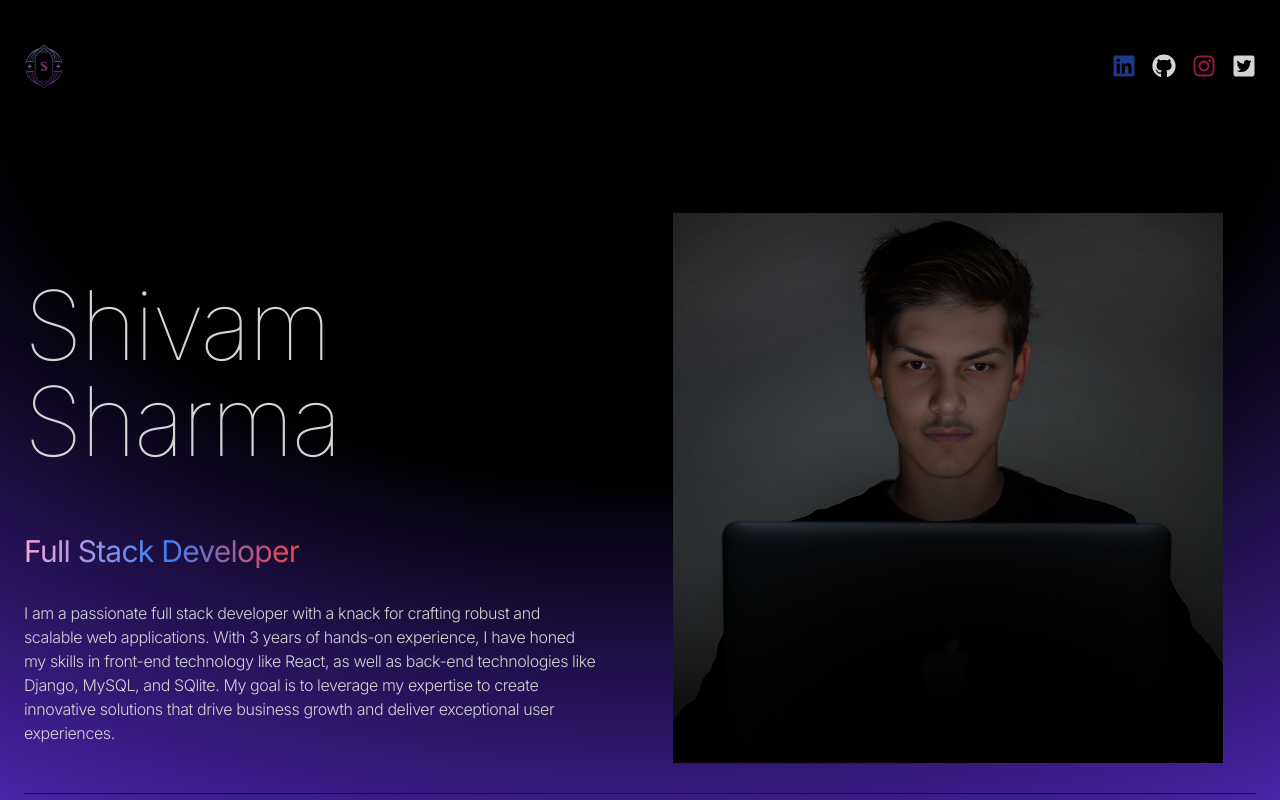
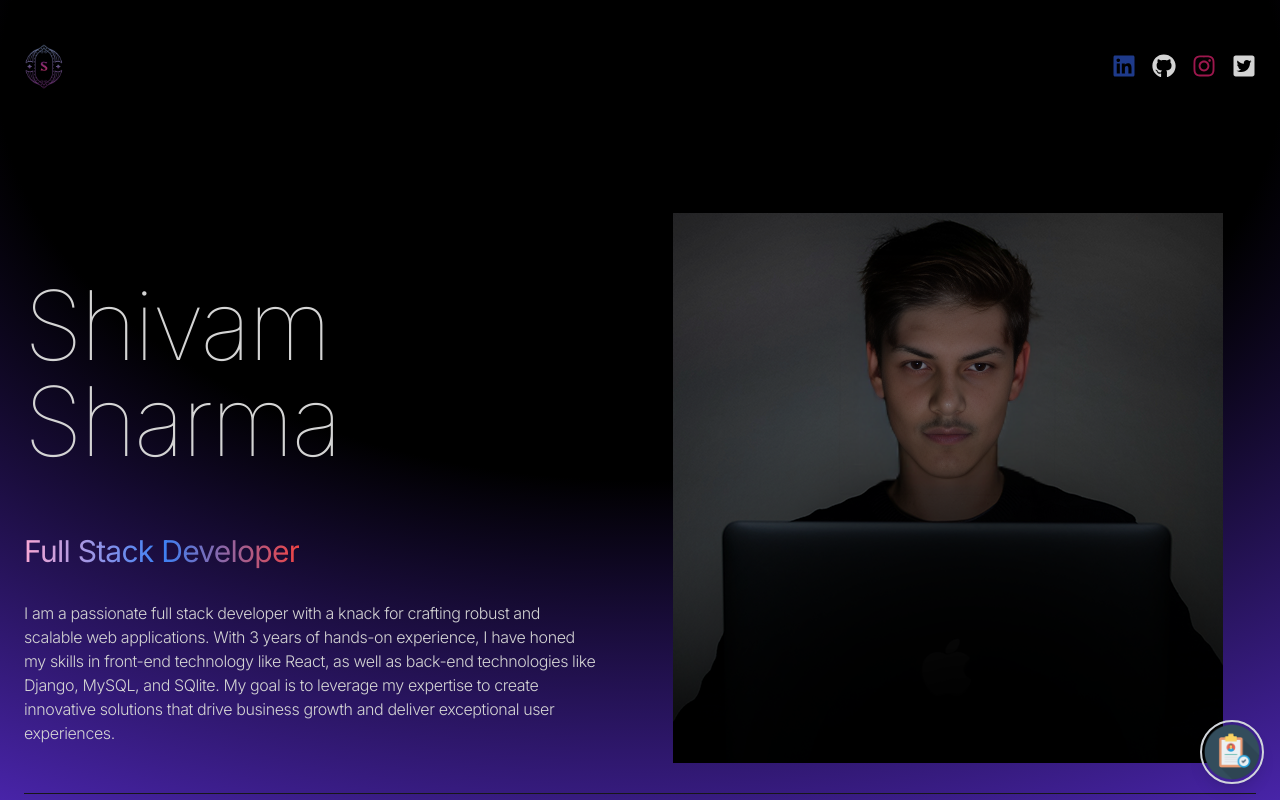
Before and after one commit to shivam2419/Portfolio, a React (Vite) app: page / in a window 1280 px wide. Shown: the top 800 px of the page. Built offline with nearby package versions, Linux system fonts and the light colour scheme.

Commit message:
error fixed

```diff
--- a/src/components/Hero.jsx
+++ b/src/components/Hero.jsx
@@ -1,6 +1,7 @@
 import {HERO_CONTENT} from "../constants";
 import profilePic from "../assets/ShivamSharmaprofile.png";
 import { motion } from "framer-motion"
+import profile from "../assets/resumeicon.png"
 import "../style/Hero.css"
 const container = (delay) => ({
   hidden : {x : -100, opacity: 0},
@@ -46,6 +47,23 @@ const Hero = () => {
             </div>
             </div>
         </div>
+        <div className="fixed bottom-4 right-4 z-50 group">
+            <a
+              href="https://drive.google.com/file/d/1nZrcsA1YE01Qk6-7W9NllUCu12-mTTsJ/view?usp=sharing"
+              target="_blank"
+              rel="noopener noreferrer"
+            >
+              <img
+                src={profile}
+                alt="Profile"
+                className="h-16 w-16 rounded-full border-2 border-gray-300 shadow-lg"
+              />
+              <div className="absolute bottom-20 right-0 mb-2 hidden group-hover:block bg-gray-800 text-white text-xs rounded py-1 px-2">
+                Get Resume
+              </div>
+            </a>
+          </div>
+
     </div>
   )
 }
--- a/src/style/Hero.css
+++ b/src/style/Hero.css
@@ -1,3 +1,6 @@
+#resume-btn img{
+    margin-bottom: 20px;
+}
 @media (max-width: 768px) {
     #about-right {
         display: none;
```
Also changed, not shown: src/assets/resumeicon.png (added).
